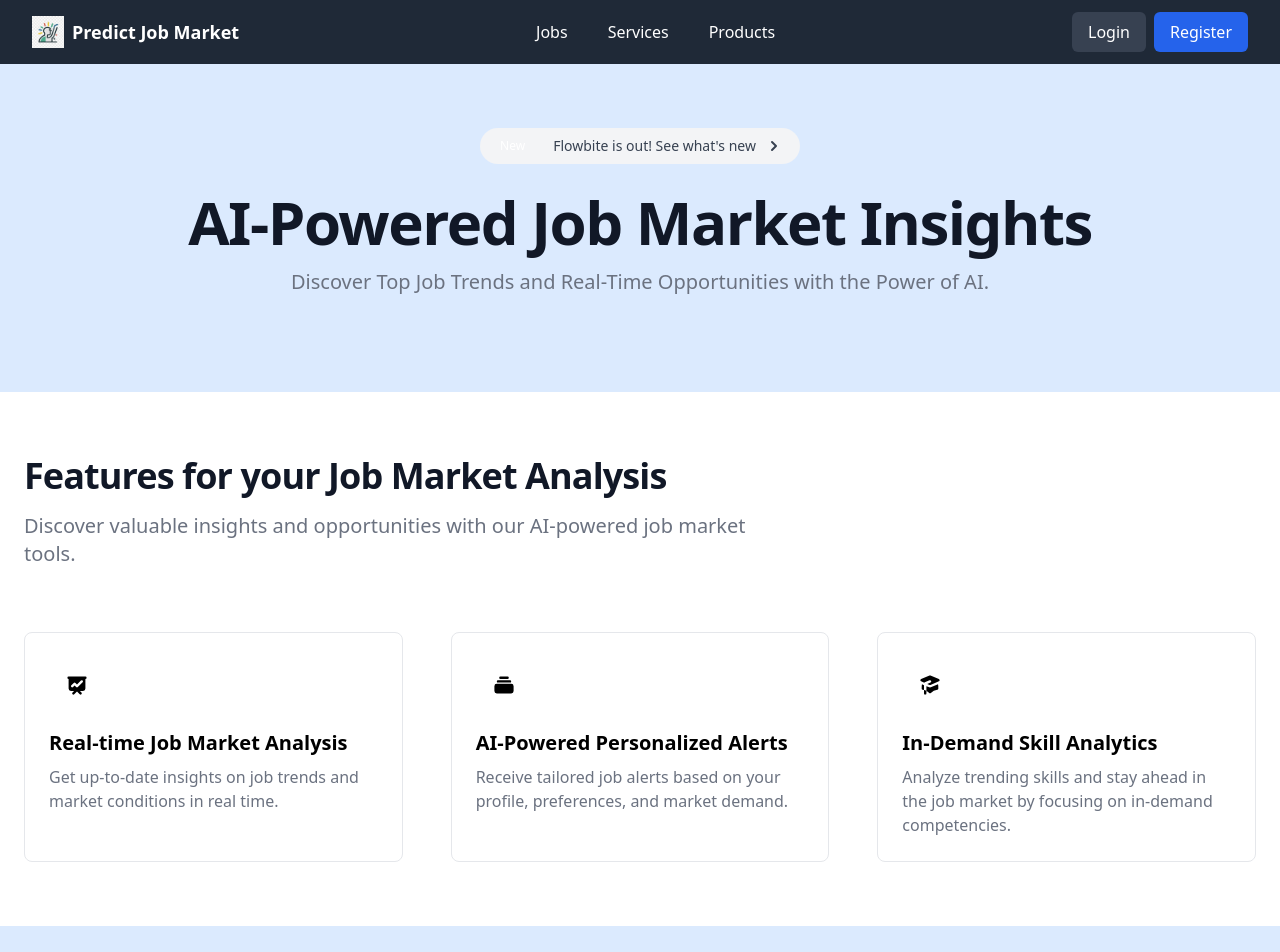
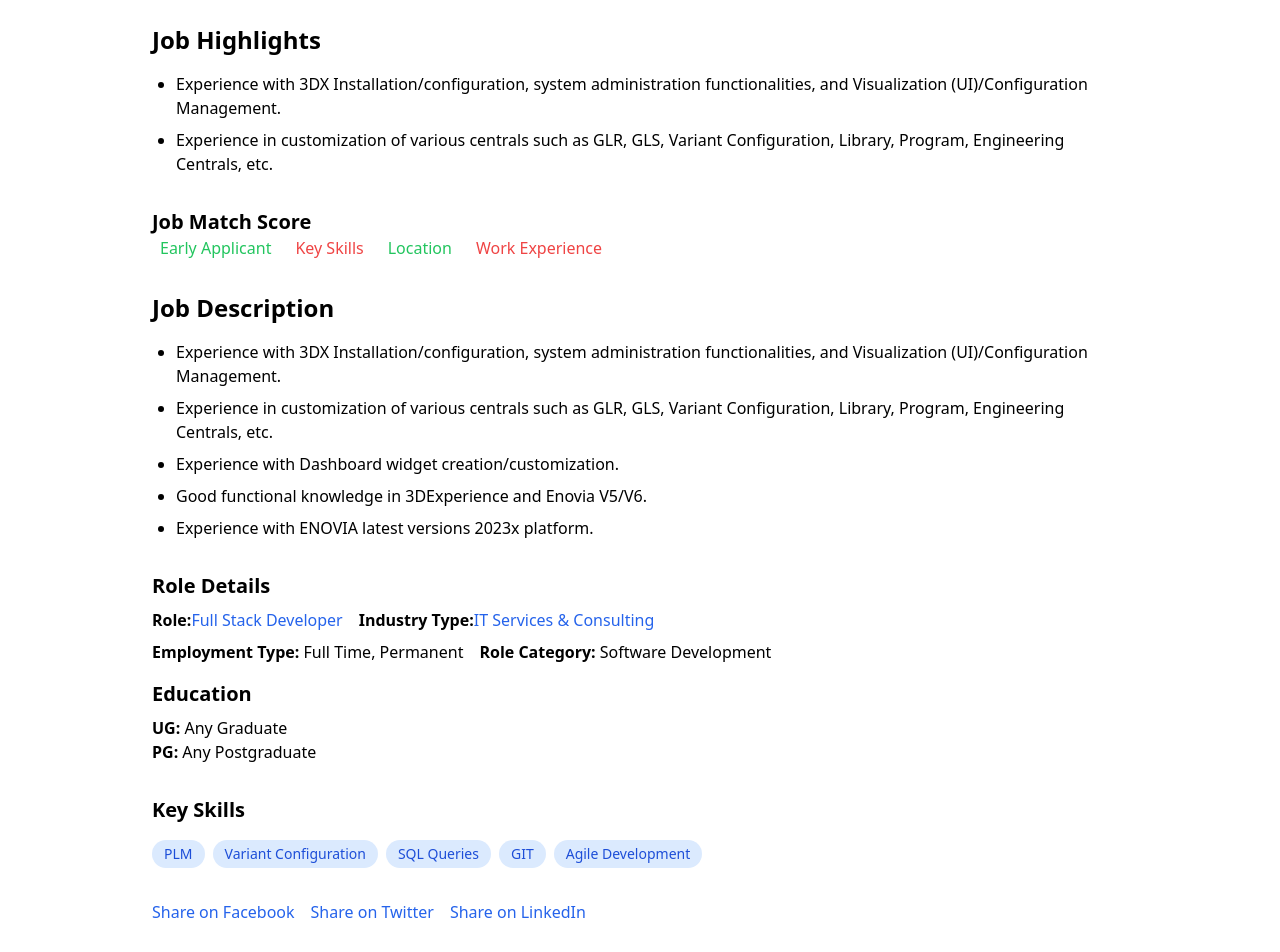
Before and after one commit to itsabhishek1120/Angular-test-project, an Angular app: page /job-detail/1 in a window 1280 px wide. Shown: the top 952 px of the page. Built offline with nearby package versions, Linux system fonts and the light colour scheme.

Commit message:
set routing for job-details

```diff
--- a/src/app/app.module.ts
+++ b/src/app/app.module.ts
@@ -7,6 +7,7 @@
 import { RegistrationComponent } from './job-market-components/registration/registration.component';
 import { LoginComponent } from './job-market-components/login/login.component';
 import { JobsComponent } from './job-market-components/jobs/jobs.component';
+import { JobDetailsComponent } from './job-market-components/job-details/job-details.component';
 
 @NgModule({
   declarations: [
@@ -14,7 +15,8 @@
     DashboardComponent,
     RegistrationComponent,
     LoginComponent,
-    JobsComponent
+    JobsComponent,
+    JobDetailsComponent
   ],
   imports: [
     BrowserModule,
--- /dev/null
+++ b/src/app/job-market-components/job-details/job-details.component.html
@@ -0,0 +1,89 @@
+<section class="max-w-5xl mx-auto p-6">
+  <!-- Job Highlights -->
+  <div class="mb-8">
+    <h2 class="text-2xl font-semibold mb-4">Job Highlights</h2>
+    <ul class="list-disc pl-6 space-y-2">
+      <li>Experience with 3DX Installation/configuration, system administration functionalities, and Visualization (UI)/Configuration Management.</li>
+      <li>Experience in customization of various centrals such as GLR, GLS, Variant Configuration, Library, Program, Engineering Centrals, etc.</li>
+    </ul>
+  </div>
+
+  <!-- Job Match Score -->
+  <div class="mb-8">
+    <h3 class="text-xl font-semibold">Job Match Score</h3>
+    <div class="flex items-center space-x-4">
+      <span class="text-green-500 flex items-center">
+        <i class="fas fa-check-circle mr-2"></i> Early Applicant
+      </span>
+      <span class="text-red-500 flex items-center">
+        <i class="fas fa-times-circle mr-2"></i> Key Skills
+      </span>
+      <span class="text-green-500 flex items-center">
+        <i class="fas fa-check-circle mr-2"></i> Location
+      </span>
+      <span class="text-red-500 flex items-center">
+        <i class="fas fa-times-circle mr-2"></i> Work Experience
+      </span>
+    </div>
+  </div>
+
+  <!-- Job Description -->
+  <div class="mb-8">
+    <h2 class="text-2xl font-semibold">Job Description</h2>
+    <ul class="list-disc pl-6 space-y-2 mt-4">
+      <li>Experience with 3DX Installation/configuration, system administration functionalities, and Visualization (UI)/Configuration Management.</li>
+      <li>Experience in customization of various centrals such as GLR, GLS, Variant Configuration, Library, Program, Engineering Centrals, etc.</li>
+      <li>Experience with Dashboard widget creation/customization.</li>
+      <li>Good functional knowledge in 3DExperience and Enovia V5/V6.</li>
+      <li>Experience with ENOVIA latest versions 2023x platform.</li>
+    </ul>
+  </div>
+
+  <!-- Role and Other Details -->
+  <div class="mb-8">
+    <div class="mb-4">
+      <h3 class="text-xl font-semibold">Role Details</h3>
+      <div class="flex space-x-4 mt-2">
+        <div><strong>Role:</strong> <a href="https://www.naukri.com/full-stack-developer-jobs" class="text-blue-600">Full Stack Developer</a></div>
+        <div><strong>Industry Type:</strong> <a href="https://www.naukri.com/it-services-consulting-jobs" class="text-blue-600">IT Services & Consulting</a></div>
+      </div>
+      <div class="flex space-x-4 mt-2">
+        <div><strong>Employment Type:</strong> Full Time, Permanent</div>
+        <div><strong>Role Category:</strong> Software Development</div>
+      </div>
+    </div>
+
+    <div class="mb-4">
+      <h3 class="text-xl font-semibold">Education</h3>
+      <div class="mt-2">
+        <div><strong>UG:</strong> Any Graduate</div>
+        <div><strong>PG:</strong> Any Postgraduate</div>
+      </div>
+    </div>
+  </div>
+
+  <!-- Key Skills -->
+  <div class="mb-8">
+    <h3 class="text-xl font-semibold">Key Skills</h3>
+    <div class="flex flex-wrap gap-2 mt-4">
+      <a href="https://www.naukri.com/plm-jobs" target="_blank" class="bg-blue-100 text-blue-700 px-3 py-1 rounded-full text-sm">PLM</a>
+      <a href="https://www.naukri.com/variant-configuration-jobs" target="_blank" class="bg-blue-100 text-blue-700 px-3 py-1 rounded-full text-sm">Variant Configuration</a>
+      <a href="https://www.naukri.com/sql-queries-jobs" target="_blank" class="bg-blue-100 text-blue-700 px-3 py-1 rounded-full text-sm">SQL Queries</a>
+      <a href="https://www.naukri.com/git-jobs" target="_blank" class="bg-blue-100 text-blue-700 px-3 py-1 rounded-full text-sm">GIT</a>
+      <a href="https://www.naukri.com/agile-development-jobs" target="_blank" class="bg-blue-100 text-blue-700 px-3 py-1 rounded-full text-sm">Agile Development</a>
+    </div>
+  </div>
+
+  <!-- Share Options -->
+  <div class="flex items-center space-x-4">
+    <a href="//www.facebook.com/sharer.php?u=https://www.naukri.com/job-listings" target="_blank" class="text-blue-600">
+      <i class="fab fa-facebook"></i> Share on Facebook
+    </a>
+    <a href="//twitter.com/share?url=https://www.naukri.com/job-listings" target="_blank" class="text-blue-600">
+      <i class="fab fa-twitter"></i> Share on Twitter
+    </a>
+    <a href="//www.linkedin.com/shareArticle?mini=true&url=https://www.naukri.com/job-listings" target="_blank" class="text-blue-600">
+      <i class="fab fa-linkedin"></i> Share on LinkedIn
+    </a>
+  </div>
+</section>
--- /dev/null
+++ b/src/app/job-market-components/job-details/job-details.component.ts
@@ -0,0 +1,21 @@
+import { Component, OnInit } from '@angular/core';
+import { ActivatedRoute } from '@angular/router';
+
+@Component({
+  selector: 'app-job-details',
+  templateUrl: './job-details.component.html',
+  styleUrls: ['./job-details.component.css']
+})
+export class JobDetailsComponent implements OnInit {
+
+  constructor(private activatedRoute: ActivatedRoute) { }
+
+  jobId: any;
+
+  ngOnInit(): void {
+    // Retrieve the jobId from the route parameters
+    this.jobId = Number(this.activatedRoute.snapshot.paramMap.get('id'));
+    console.log('Job Detail for ID:', this.jobId);
+  }
+
+}
--- a/src/app/job-market-components/jobs/jobs.component.html
+++ b/src/app/job-market-components/jobs/jobs.component.html
@@ -165,7 +165,9 @@
     <div class="space-y-4">
 
       <!-- ******************************* Job Card ******************************* -->
-      <div *ngFor="let job of jobs" class="p-4 border border-gray-300 rounded-lg shadow-md hover:shadow-lg transition-shadow">
+      <div *ngFor="let job of jobs">
+        <div class="p-4 border border-gray-300 rounded-lg shadow-md hover:shadow-lg transition-shadow"
+          (click)="openJobDetail(job.id)">
           <div class="flex justify-between">
             <div>
               <h3 class="text-lg font-semibold text-blue-600 hover:underline cursor-pointer">
@@ -212,7 +214,8 @@
               <ul class="flex space-x-2">
                 <li *ngFor="let tag of job.tags; let i = index" class="text-gray-500 text-sm font-medium">
                   {{ tag }}
-                <span *ngIf="i < job.tags.length - 1" class="text-gray-400"><span class="text-gray-800 mx-2">•</span></span>
+                  <span *ngIf="i < job.tags.length - 1" class="text-gray-400"><span
+                      class="text-gray-800 mx-2">•</span></span>
                 </li>
               </ul>
             </div>
@@ -224,10 +227,8 @@
               <i class="fas fa-tools text-gray-500"></i>
               <span class="font-medium text-gray-700">Skills:</span>
               <div class="flex space-x-2 flex-wrap">
-              <span
-                *ngFor="let skill of job.skills"
-                class="bg-blue-100 text-blue-600 text-xs font-medium px-2 py-1 rounded"
-              >
+                <span *ngFor="let skill of job.skills"
+                  class="bg-blue-100 text-blue-600 text-xs font-medium px-2 py-1 rounded">
                   {{ skill }}
                 </span>
               </div>
@@ -247,6 +248,7 @@
             </button>
           </div>
 
+        </div>
       </div>
 
     </div>
--- a/src/app/job-market-components/jobs/jobs.component.ts
+++ b/src/app/job-market-components/jobs/jobs.component.ts
@@ -1,4 +1,5 @@
 import { Component, OnInit } from '@angular/core';
+import { Router } from '@angular/router';
 
 @Component({
   selector: 'app-jobs',
@@ -7,8 +8,11 @@
 })
 export class JobsComponent implements OnInit {
 
+  constructor(private router: Router) { }
+
   jobs = [
     {
+      id : '1',
       title: 'Software Engineer',
       company: 'Acme Corp',
       experience: '3-8 Yrs',
@@ -20,6 +24,7 @@
       postedDate: 1,
     },
     {
+      id : '2',
       title: 'Backend Developer',
       company: 'Tech Solutions',
       experience: '2-5 Yrs',
@@ -31,6 +36,7 @@
       postedDate: 2,
     },
     {
+      id : '3',
       title: 'Frontend Developer',
       company: 'Innovatech',
       experience: '1-3 Yrs',
@@ -42,6 +48,7 @@
       postedDate: 3,
     },
     {
+      id : '4',
       title: 'Full Stack Developer',
       company: 'Startup Inc.',
       experience: '4-6 Yrs',
@@ -54,7 +61,11 @@
     },
   ];
 
-  constructor() { }
+  openJobDetail(jobId: any): void {
+    console.log('Job ID:', jobId);
+    this.router.navigate(['/job-detail', jobId]);
+  }
+
 
   ngOnInit(): void {
   }
```
Also changed, not shown: src/app/app-routing.module.ts (+6 -2 lines), src/app/job-market-components/job-details/job-details.component.css (added), 1 other file (tests, documents, lock files or other folders). Lines whose indentation alone changed are shown as unchanged.
